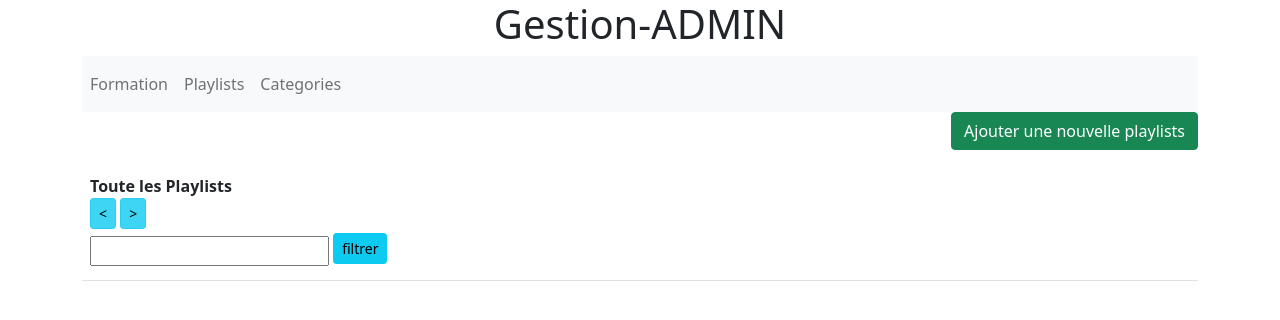
After one commit to miahmimi/mediatekformation-, a Symfony app: template templates/admin/lesPlaylists.html.twig in a window 1280 px wide. The commit adds this page. Shown: the top 320 px of the page. Run offline with Twig, Linux system fonts and the light colour scheme; the template is opened without the code that fills it, so the values that code supplies are empty; some libraries are stand-ins or nearby versions.

Commit message:
Mission 2/ Tâche 2 : gérer les playlists.

```diff
--- a/src/Controller/admin/ListeFormationsController.php
+++ b/src/Controller/admin/ListeFormationsController.php
@@ -90,7 +90,7 @@ class ListeFormationsController extends AbstractController{
     }
 
     /**
-     * @Route("/admin/edit/{id}" , name="formations.edit")
+     * @Route("/admin/formation/edit/{id}" , name="formations.edit")
      * @param Formation $formation
      * @param Request $request
      * @return Response
--- /dev/null
+++ b/templates/admin/lesPlaylists.html.twig
@@ -0,0 +1,61 @@
+{% extends "baseadmin.html.twig" %}
+{% block body%}
+
+         <p class="text-end">
+        <a href="{{ path('playlists.ajout') }}"class="btn btn-success">
+            Ajouter une nouvelle playlists
+        </a>
+    </p>
+
+     <table  class="table table-striped">
+
+        <thead>
+            <tr>
+                <th class="text-left align-top" scope="col">
+                    Toute les Playlists<br />
+                    <a href="{{ path('playlists.sort', {ordre: 'ASC'}) }}" class="btn btn-info btn-sm active" role="button" aria-pressed="true"><</a>
+                    <a href="{{ path('playlists.sort',{ordre: 'DESC'}) }}" class="btn btn-info btn-sm active" role="button" aria-pressed="true">></a>
+                    <form class="form-inline mt-1" method="POST" action="<{{ path('playlists.filtre', {champ:'name'}) }}>
+                        <div class="form-group mr-1 mb-2">
+                            <input type="text" class="sm" name="recherche"
+                                   value="{% if valeur|default and not table|default %}{{ valeur }}{% endif %}">
+                            <input type="hidden" name="_token" value="{{ csrf_token('filtre_title') }}">
+                            <button type="submit" class="btn btn-info mb-2 btn-sm">filtrer</button>
+                        </div>
+                    </form>
+                </th>
+
+
+                <th class="text-center align-top" scope="col">
+                    &nbsp;
+                </th>
+            </tr>
+        </thead>
+        <tbody>
+            {% for playlist in playlists %}
+                <tr class="align-middle">
+                    <td>
+                        <h5 class="text-info">
+                            {{ playlist.name }}
+                        </h5>
+                    </td>
+
+
+
+                    <td class="text-center">
+
+                    </td>
+                     <td class="text-center">
+                            <a href="{{ path('playlists.suppr', {id:playlist.id} ) }}" class="btn btn-danger" onclick="return confirm('Etes-vous sûr de vouloir supprimer {{ playlist.name }} ?')">Supprimer</a>
+
+                    </td>
+                     <td class="text-center">
+                            <a href="{{ path('playlists.edit', {id:playlist.id}) }}" class="btn btn-secondary">Modifier</a>
+                    </td>
+                </tr>
+
+            {% endfor %}
+
+        </tbody>
+    </table>
+{% endblock %}
--- a/templates/baseadmin.html.twig
+++ b/templates/baseadmin.html.twig
@@ -12,10 +12,10 @@
             <div class="collapse navbar-collapse" id="navbarSupportedContent">
                 <ul class="navbar-nav mr-auto">
                     <li class="nav-item">
-                        <a class="nav-link" href="#">Formation</a>
+                        <a class="nav-link" href="{{ path('adminformations') }}">Formation</a>
                     </li>
                     <li class="nav-item">
-                        <a class="nav-link" href="#">Playlists</a>
+                        <a class="nav-link" href="{{ path('adminplaylists') }}">Playlists</a>
                     </li>
                     <li class="nav-item">
                         <a class="nav-link" href="#">Categories</a>
```
Also changed, not shown: src/Controller/admin/ListPlaylistController.php (added, +133 -0 lines), src/Form/PlaylistType.php (added, +32 -0 lines), templates/admin/playlists.ajout.html.twig (added, +10 -0 lines), templates/admin/playlists.edit.html.twig (added, +10 -0 lines).
